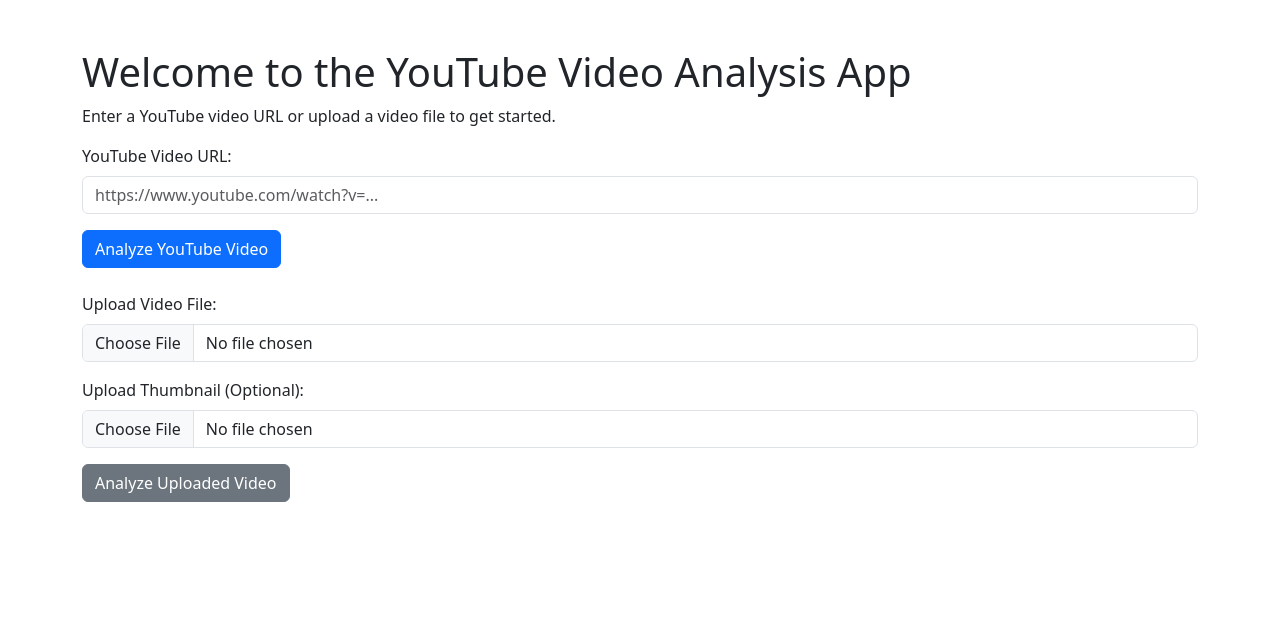
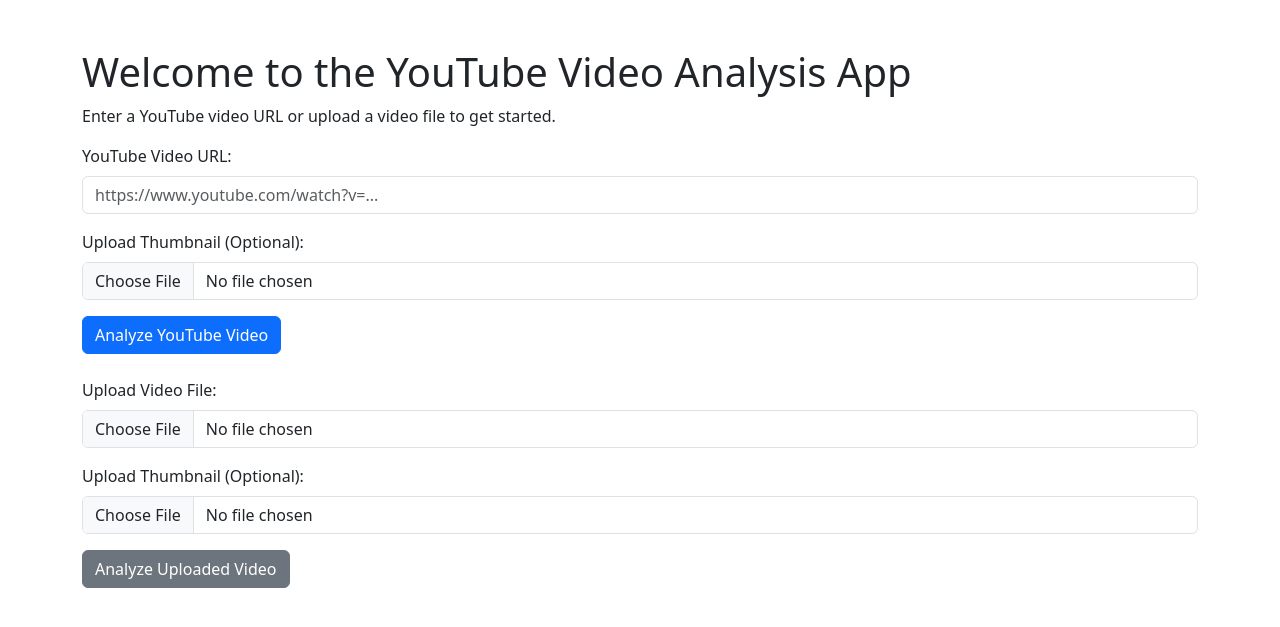
Before and after one commit to ankit-olatech/youtube-analysis, a Django app: page / in a window 1280 px wide. Shown: the top 627 px of the page. Run offline with Django 4.2, Linux system fonts and the light colour scheme; some libraries are stand-ins or nearby versions.

Commit message:
thumbnail analysis done

```diff
--- a/youtube_analysis/templates/analysis/home.html
+++ b/youtube_analysis/templates/analysis/home.html
@@ -12,11 +12,15 @@
         <p>Enter a YouTube video URL or upload a video file to get started.</p>
 
         <!-- Form for YouTube URL Input -->
-        <form method="post" action="{% url 'analyze_url' %}" class="mb-4">
+        <form method="post" action="{% url 'analyze_url' %}" class="mb-4" enctype="multipart/form-data">
             {% csrf_token %}
             <div class="mb-3">
                 <label for="youtube_url" class="form-label">YouTube Video URL:</label>
                 <input type="url" class="form-control" id="youtube_url" name="youtube_url" placeholder="https://www.youtube.com/watch?v=..." required>
+            </div>
+            <div class="mb-3">
+                <label for="thumbnail_file" class="form-label">Upload Thumbnail (Optional):</label>
+                <input type="file" class="form-control" id="thumbnail_file" name="thumbnail_file" accept="image/*">
             </div>
             <button type="submit" class="btn btn-primary">Analyze YouTube Video</button>
         </form>
--- a/youtube_analysis/video_analysis/views.py
+++ b/youtube_analysis/video_analysis/views.py
@@ -222,6 +222,7 @@
         comment_data = fetch_youtube_comments(video_id)
         video_details["comment_count"] = comment_data["total_comments"]
         video_details["comment_sentiment"] = comment_data["sentiment_analysis"]
+
         # Calculate Clickbait Index
         clickbait_analysis = calculate_clickbait_index(video_id)
         video_details["clickbait_index"] = clickbait_analysis["clickbait_index"]
@@ -244,24 +245,38 @@
         summary = summarize_keywords(video_details['description'])
         keywords = summarize_keywords(video_details['title'] + ' ' + video_details['description'])
         competitor_videos = fetch_competitor_videos(' '.join(keywords))
+        print("STARTING THUMBNAIL ANALAYSIS")
+        # Handle thumbnail analysis
+        thumbnail_analysis = {}
+        if 'thumbnail_file' in request.FILES:
+            # If a thumbnail file is uploaded
+            thumbnail_file = request.FILES['thumbnail_file']
+            print("THUMBNAIL", thumbnail_file)
+            thumbnail_path = f'media/{thumbnail_file.name}'
+            with open(thumbnail_path, 'wb+') as destination:
+                for chunk in thumbnail_file.chunks():
+                    destination.write(chunk)
+            thumbnail_analysis = analyze_thumbnail(thumbnail_path)
+        else:
+            # Fetch thumbnail from YouTube
+            thumbnail_url = video_details['thumbnail_url']
+            thumbnail_analysis = analyze_thumbnail(thumbnail_url)
 
         video_details.update({
             "key_moments": key_moments,
             "summary": summary,
             "competitor_videos": competitor_videos,
-            "thumbnail_analysis": analyze_thumbnail(video_details['thumbnail_url']),
-                'generate_pdf': True  # Flag to indicate PDF generation option
+            "thumbnail_analysis": thumbnail_analysis,
+            'generate_pdf': True  # Flag to indicate PDF generation option
         })
 
         # Convert frames to base64 for rendering
         base64_frames = [frame_to_base64(frame) for frame in frames]
         print("Frame Extraction Done")
 
-
         return render(request, 'analysis/results.html', {'video_details': video_details, 'frame_capture': base64_frames})
 
     return redirect('home')
-
 
 def analyze_file(request):
     if request.method == 'POST':
```
Also changed, not shown: youtube_analysis/templates/analysis/results.html (+1 -25 lines).
